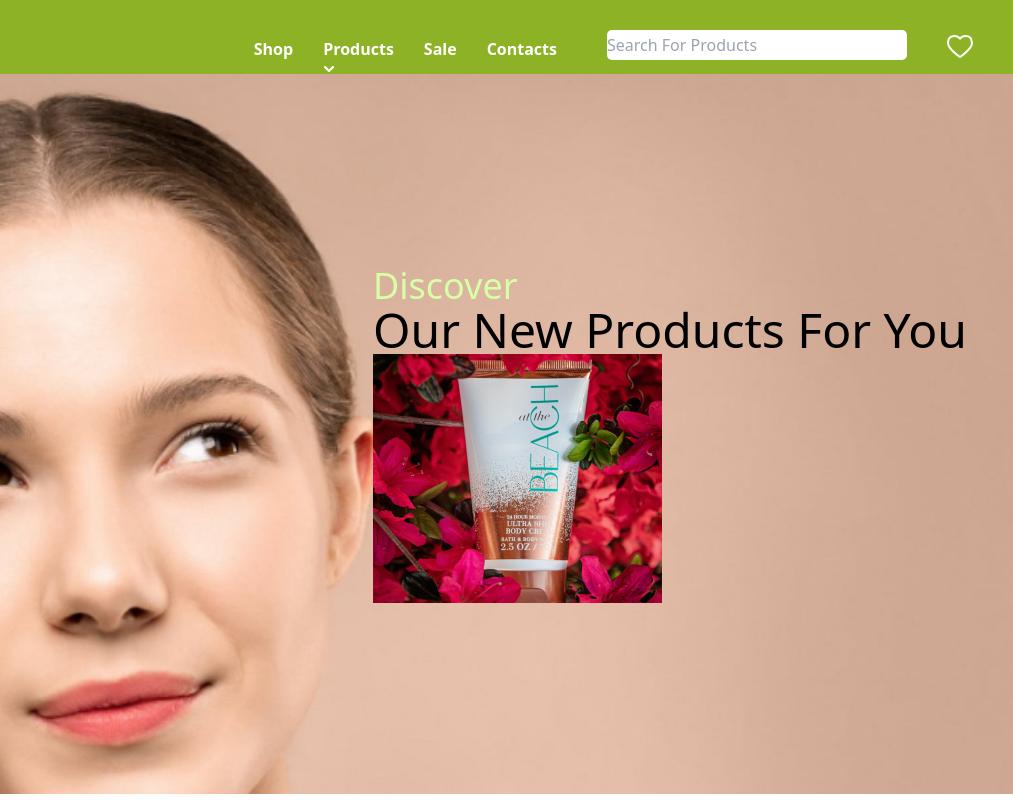
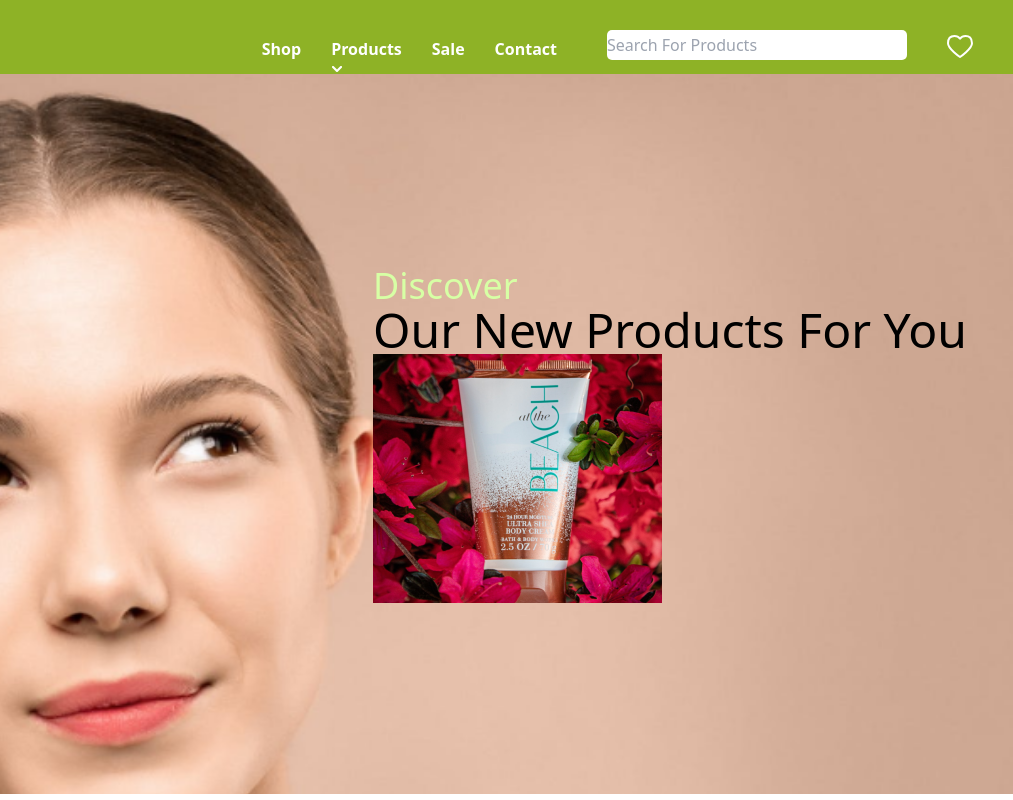
Before and after one commit to ALAMEEN0001/3mtt-assignment2, a plain HTML site: page index.html in a window 1280 px wide. Shown: the top 800 px of the page, 267-1280 px from the left. Drawn offline with nearby package versions, Linux system fonts and the light colour scheme.

Commit message:
Update index.html

```diff
--- a/index.html
+++ b/index.html
@@ -19,7 +19,7 @@
      <li><a style="text-decoration: none;" href="#">Shop</a></li>
      <li><a style="text-decoration: none;"href="#">Products <img src="akar-icons_chevron-down.png" alt=""> </a></li>
      <li><a style="text-decoration: none;"href="#">Sale</a></li>
-     <li><a style="text-decoration: none;"href="#">Contacts</a></li>
+     <li><a style="text-decoration: none;"href="#">Contact</a></li>
      </ul>
      <input class="hidden md:block lg:block" type="text"  placeholder="Search For Products" >
      <svg width="26" height="23" viewBox="0 0 26 23" fill="none" xmlns="http://www.w3.org/2000/svg">
```
